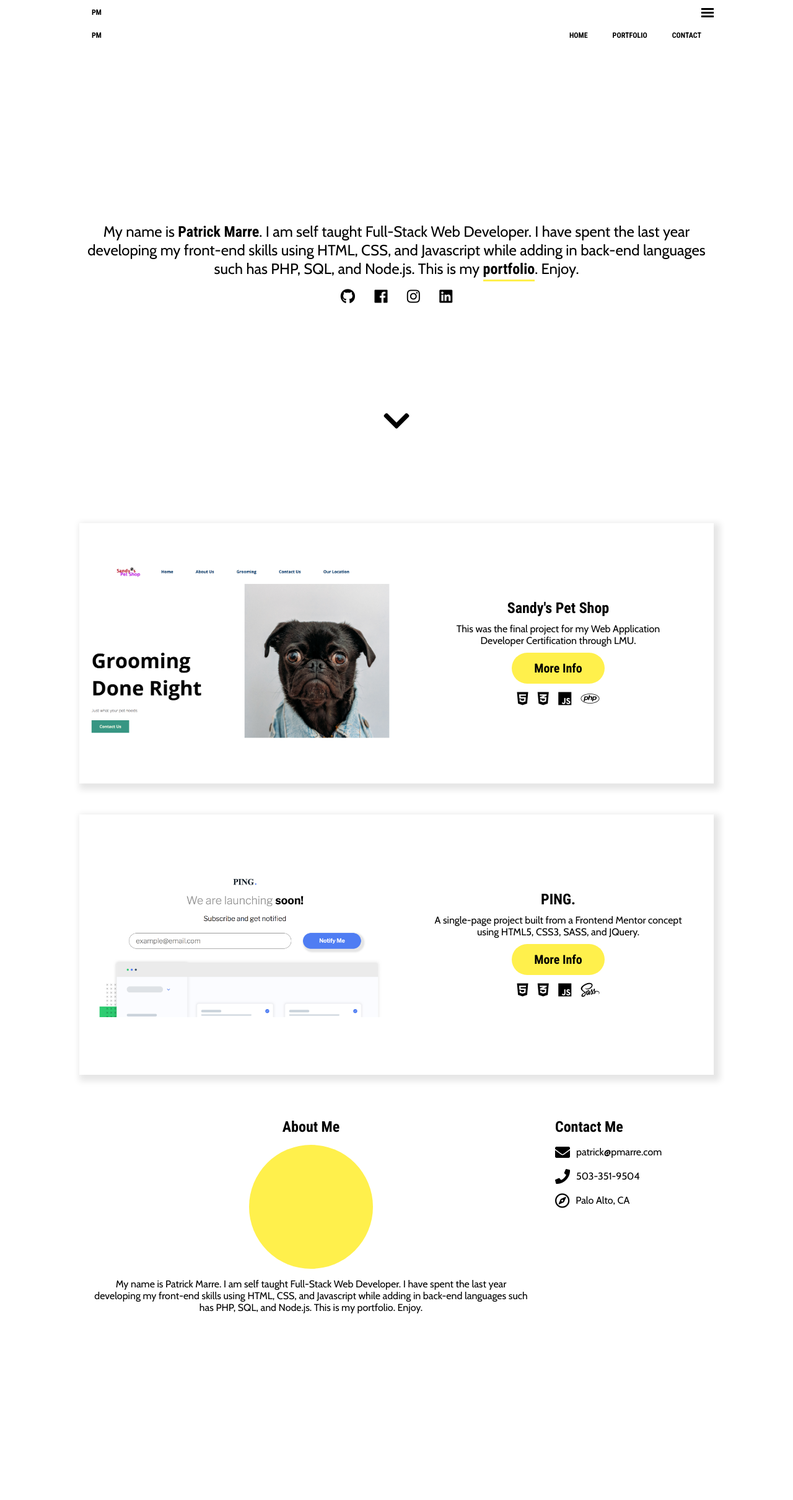
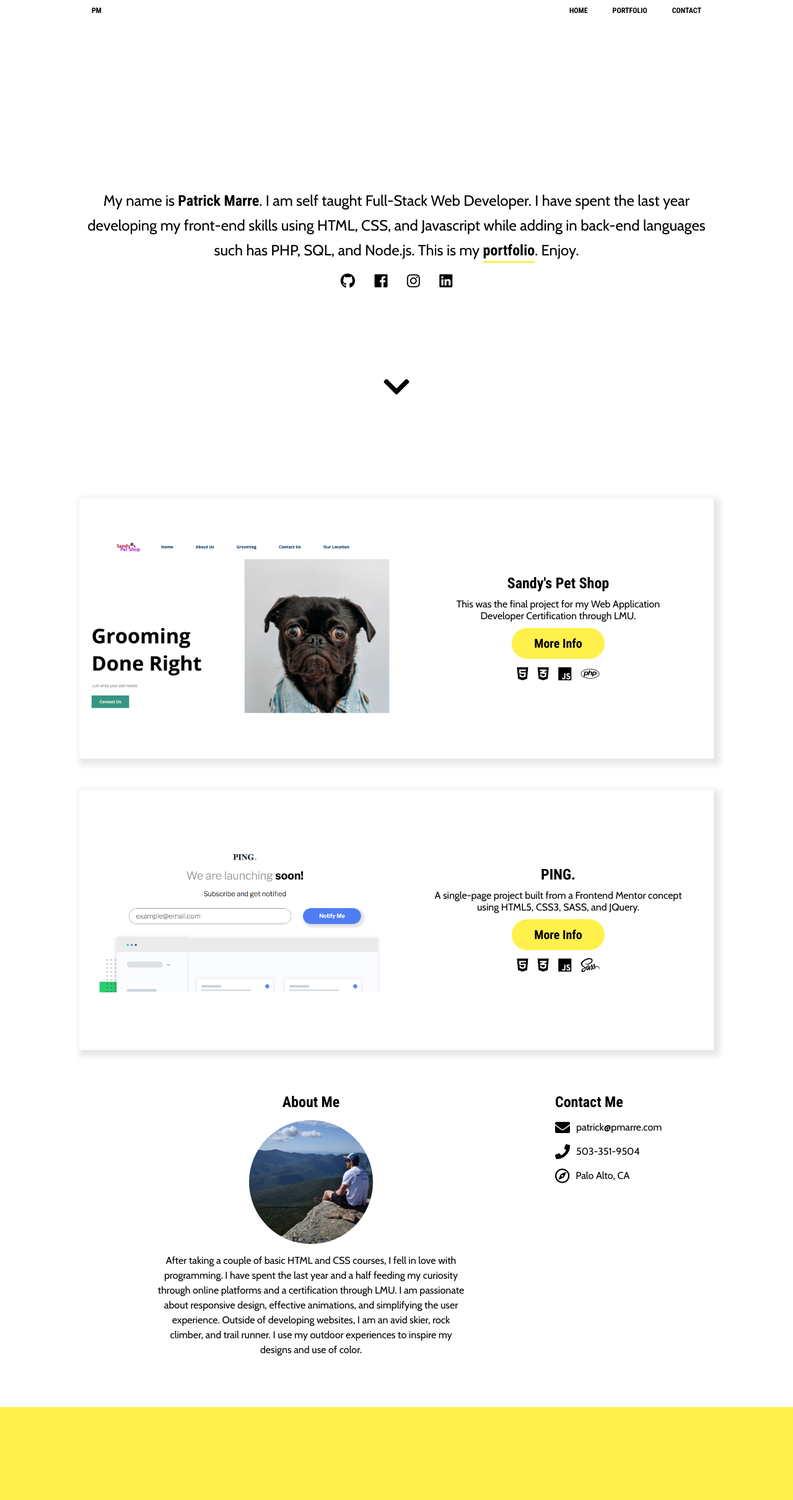
Before and after one commit to pmarre/main_portfolio, a PHP site: page / in a window 1280 px wide. Shown: the whole page at 62% size. Before the commit the page ends 2119 px from the top, so only its background shows below. Run offline with PHP 8.4, Linux system fonts and the light colour scheme.

Commit message:
Updated bio

```diff
--- a/index.html
+++ b/index.html
@@ -90,8 +90,7 @@
 
                 <h3>About Me</h3>
                 <div class="self-photo"></div>
-                <p>My name is Patrick Marre. I am self taught Full-Stack Web Developer. I
-                    have spent the last year developing my front-end skills using HTML, CSS, and Javascript while adding in back-end languages such has PHP, SQL, and Node.js. This is my portfolio. Enjoy.</p>
+                <p>After taking a couple of basic HTML and CSS courses, I fell in love with programming. I have spent the last year and a half feeding my curiosity through online platforms and a certification through LMU. I am passionate about responsive design, effective animations, and simplifying the user experience. Outside of developing websites, I am an avid skier, rock climber, and trail runner. I use my outdoor experiences to inspire my designs and use of color.</p>
             </div>
             <div class="contact-info contact-flex-item">
                 <h3>Contact Me</h3>
--- a/port.css
+++ b/port.css
@@ -220,7 +220,10 @@
     width: 200px;
     height: 200px;
     border-radius: 50%;
-    background-color: #FFF04C;
+    background-image: url("Images/self_portrait.jpg");
+    background-position: center;
+    background-repeat: no-repeat;
+    background-size: cover;
 }
 
 
@@ -395,10 +398,12 @@ figcaption {
     color: #000;
 }
 
-.footer {
+footer {
     width: 100%;
-    margin: 20px 0;
+    height: 150px;
+    margin: 60px 0 0;
     text-align: center;
+    background-color: #FFF04C;
 }
 
 @media (min-width: 800px) {
@@ -423,12 +428,26 @@ figcaption {
 
     /* --- CONTACT SECTION --- */
 
+.mobile-nav {
+    display: none;
+}
+
 .contact-wrapper {
     flex-direction: row;
 }
 
+.bio {
+    line-height: 2.5rem;
+}
+
 .about {
     flex: 3;
+}
+
+.about p {
+    width: 70%;
+    margin: 0 auto;
+    line-height: 1.5rem;
 }
 
 .contact-info {
```
Also changed, not shown: Images/self_portrait.jpg (added), 2 other files.
